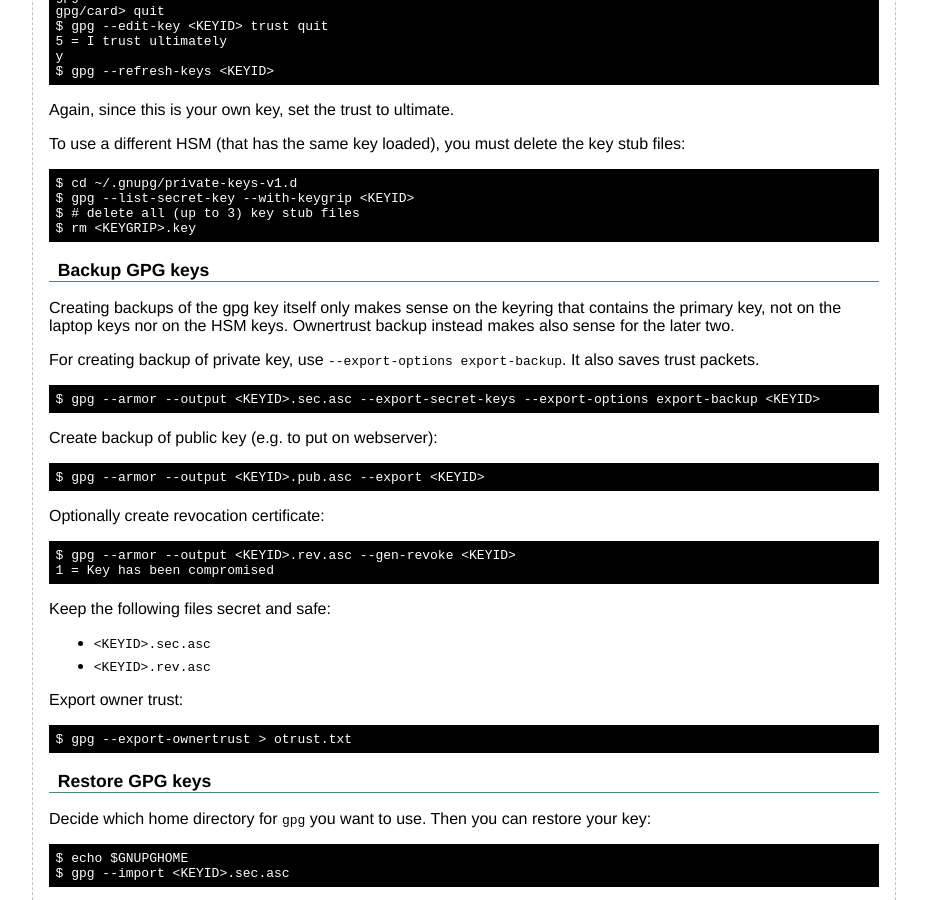
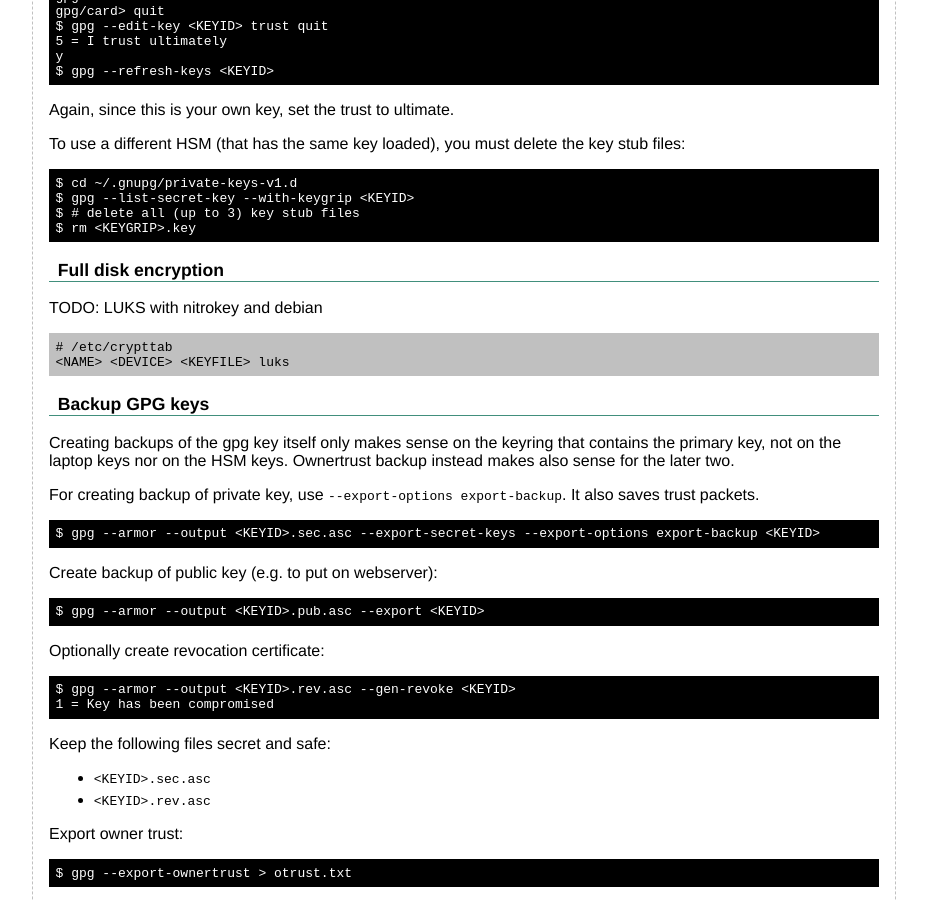
Before and after one commit to flyinggreenfrog/flyinggreenfrog.github.io, a Jekyll site: the page built from knowledgebase/gpg.md, in a window 1280 px wide and 900 px high, scrolled down 10318 px. Shown: the whole window, without its empty margins (176-1103 px from the left). Built offline with Jekyll 4.4.1, drawn with Linux system fonts in a browser that asks for light colours.

Commit message:
Work on knowledgebase gpg.

````diff
--- a/knowledgebase/gpg.md
+++ b/knowledgebase/gpg.md
@@ -694,6 +694,15 @@ $ # delete all (up to 3) key stub files
 $ rm <KEYGRIP>.key
 ```
 
+### Full disk encryption
+
+TODO: LUKS with nitrokey and debian
+
+```text
+# /etc/crypttab
+<NAME> <DEVICE> <KEYFILE> luks
+```
+
 ### Backup GPG keys
 
 Creating backups of the gpg key itself only makes sense on the keyring that
````
Also changed, not shown: other parts of knowledgebase/gpg.md (+1 -1 lines).
